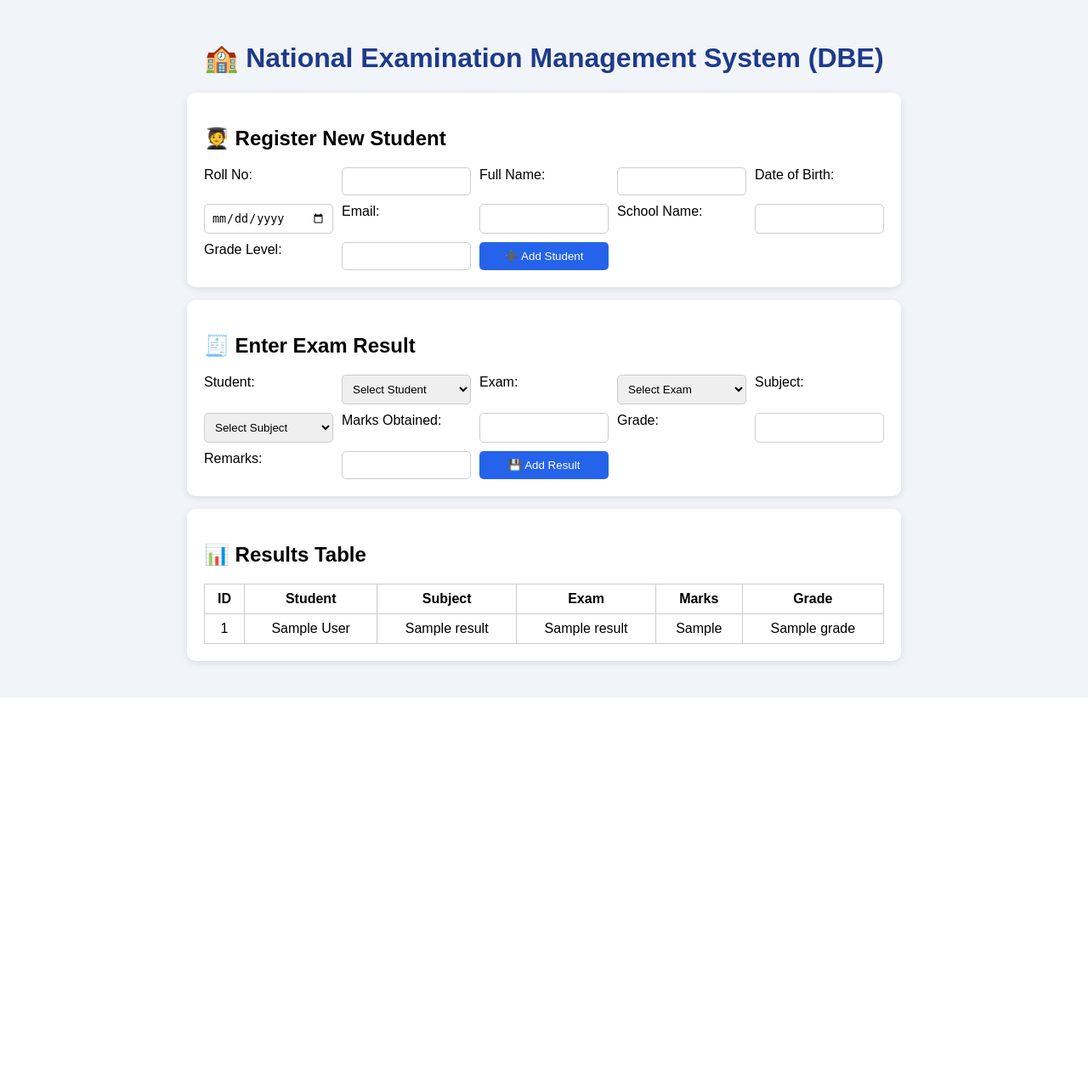
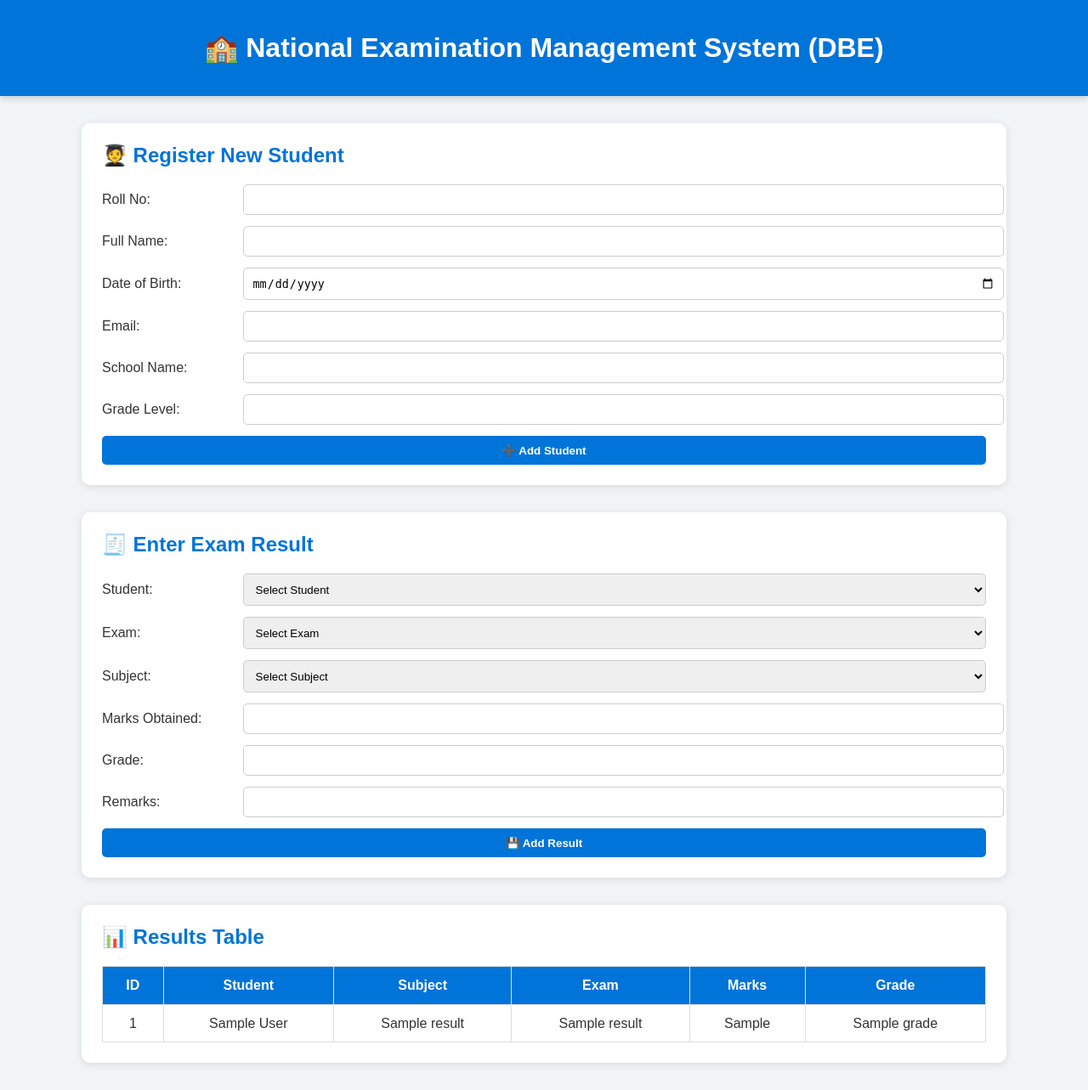
Before and after one commit to skmojahedin/DBE, a Flask app: template templates/index.html in a window 1280 px wide. Shown: the whole page at 85% size. Before the commit the page ends 821 px from the top, so only its background shows below. Run offline with Flask 3, Linux system fonts and the light colour scheme; the template is opened without the code that fills it: most values are stand-ins (such as "Sample title", 1, 10 or a date in 2020).

Commit message:
Update style.css

```diff
--- a/static/style.css
+++ b/static/style.css
@@ -1,53 +1,89 @@
 body {
     font-family: Arial, sans-serif;
-    background: #f1f5f9;
-    padding: 20px;
+    background: #f0f4f7;
+    margin: 0;
+    padding: 0;
+    color: #333;
 }
-h1 {
+
+header {
+    background: #0074D9;
+    color: white;
+    padding: 1rem;
     text-align: center;
-    color: #1e3a8a;
+    box-shadow: 0 2px 8px rgba(0,0,0,0.2);
 }
+
+main {
+    width: 85%;
+    margin: 2rem auto;
+    display: flex;
+    flex-direction: column;
+    gap: 2rem;
+}
+
 .card {
-    background: #fff;
-    padding: 20px;
-    margin: 15px auto;
+    background: white;
+    padding: 1.5rem;
     border-radius: 10px;
-    max-width: 800px;
-    box-shadow: 0 2px 8px rgba(0,0,0,0.1);
+    box-shadow: 0 2px 10px rgba(0,0,0,0.1);
 }
-form {
+
+h2 {
+    margin-top: 0;
+    color: #0074D9;
+}
+
+.form-grid {
     display: grid;
-    grid-template-columns: repeat(auto-fit, minmax(150px, 1fr));
-    gap: 10px;
+    grid-template-columns: 150px 1fr;
+    gap: 0.8rem 1rem;
+    align-items: center;
 }
+
 input, select, button {
-    padding: 8px;
+    padding: 0.6rem;
     border: 1px solid #ccc;
     border-radius: 5px;
+    width: 100%;
 }
+
 button {
-    background: #2563eb;
+    grid-column: span 2;
+    background-color: #0074D9;
     color: white;
     border: none;
     cursor: pointer;
+    font-weight: bold;
 }
+
 button:hover {
-    background: #1d4ed8;
+    background-color: #005fa3;
 }
+
 table {
     width: 100%;
     border-collapse: collapse;
+    margin-top: 1rem;
 }
-th, td {
-    padding: 8px;
-    border: 1px solid #ccc;
+
+table th, table td {
+    border: 1px solid #ddd;
+    padding: 0.8rem;
     text-align: center;
 }
+
+table th {
+    background-color: #0074D9;
+    color: white;
+}
+
 .flash {
-    background-color: #c6f6d5;
-    color: #22543d;
+    background-color: #d4edda;
+    color: #155724;
+    padding: 1rem;
+    margin-top: 1rem;
+    border-radius: 5px;
     text-align: center;
-    margin-top: 10px;
-    padding: 10px;
-    border-radius: 5px;
+    font-weight: bold;
 }
```
